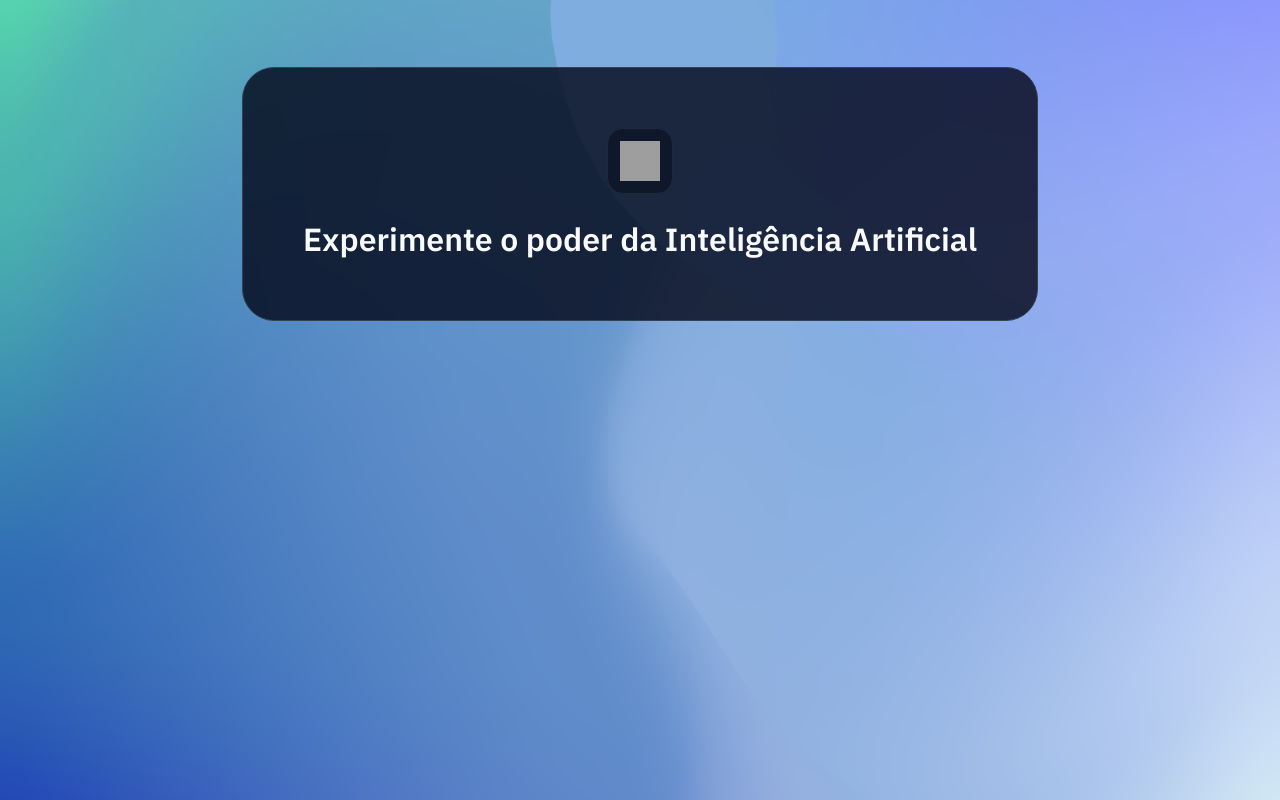
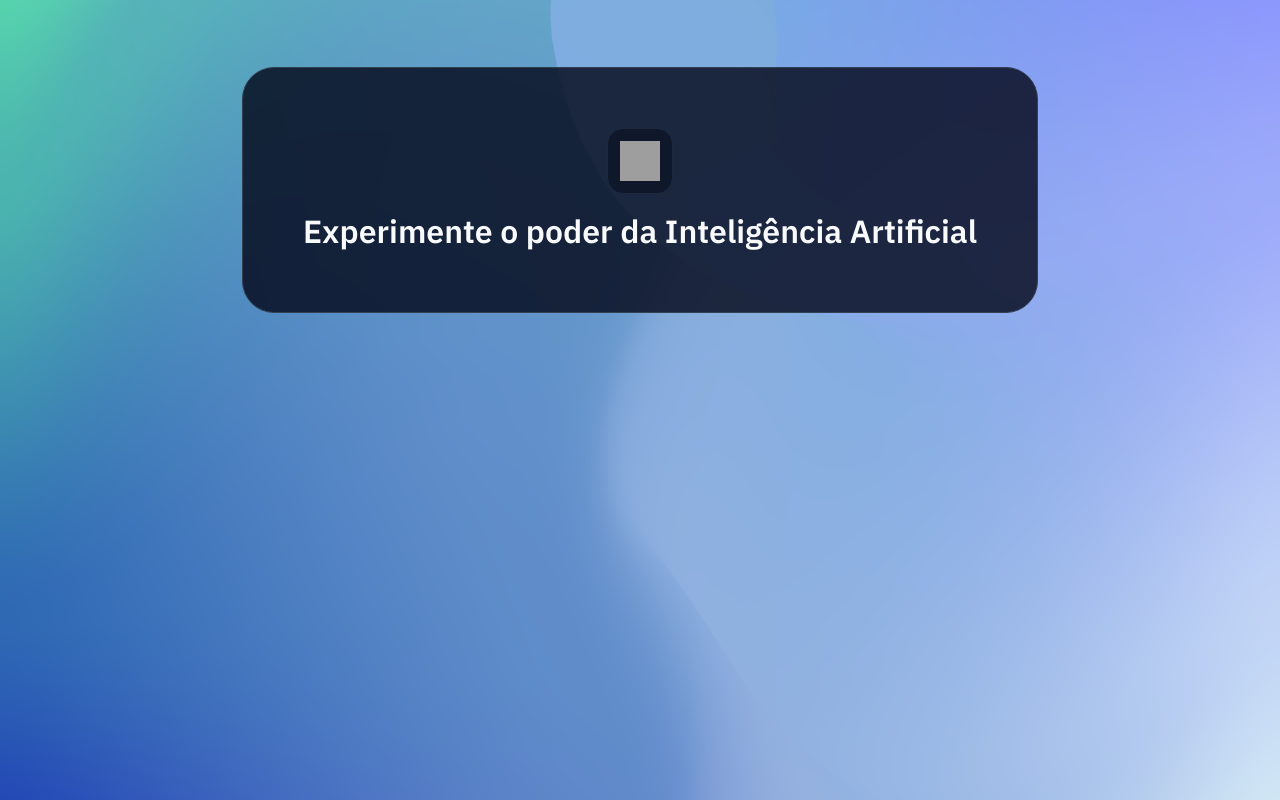
Before and after one commit to Rickazuo/AI-plataform, a Next.js app: page / in a window 1280 px wide. Built offline with nearby package versions, Linux system fonts and the light colour scheme; grey boxes are pictures that could not be loaded.

Commit message:
add header component

```diff
--- a/src/app/components/Header/Header.module.css
+++ b/src/app/components/Header/Header.module.css
@@ -3,7 +3,7 @@
   flex-direction: column;
   align-items: center;
   justify-content: center;
-  gap: 1.5rem;
+  gap: 1rem;
 }
 
 .iconMagicWand {
```
